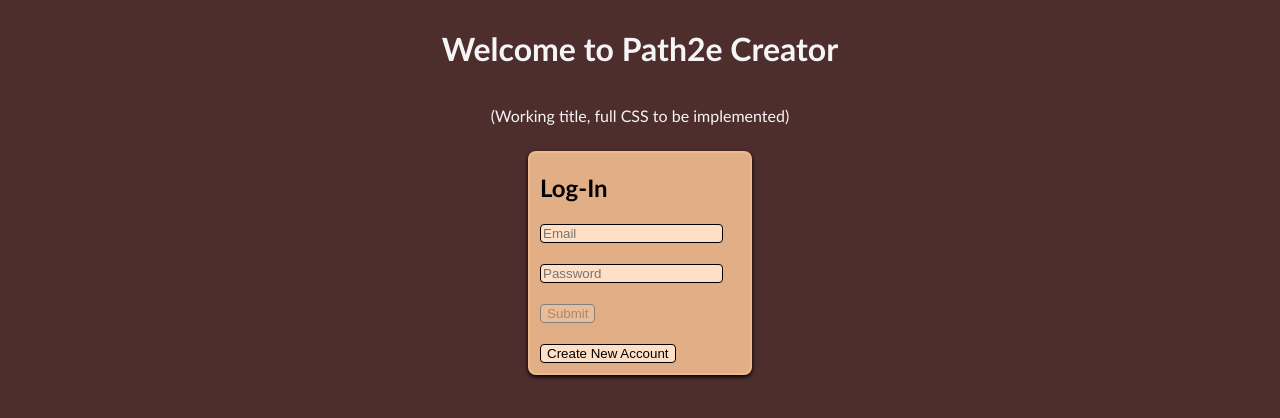
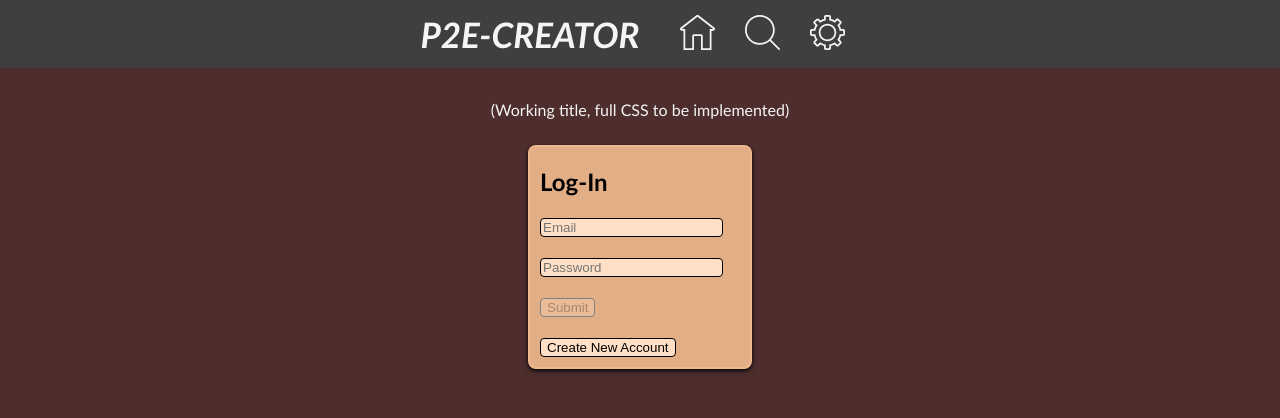
Before and after one commit to MatthewHarrisCS/Path2e-Creator, an Angular app in the folder Path2e-Frontend/: page / in a window 1280 px wide. Shown: the top 418 px of the page. Built offline with nearby package versions, Linux system fonts and the light colour scheme; no server answers.

Commit message:
Top navigation bar

```diff
--- a/Path2e-Frontend/src/app/app.component.html
+++ b/Path2e-Frontend/src/app/app.component.html
@@ -1,9 +1,10 @@
+<app-top-nav></app-top-nav>
+
 <div class [hidden]="l.authenticated">
 
     <div class="container">
         <div class="center">
-            <h1 align="center">Welcome to Path2e Creator</h1>
-            <p align="center">(Working title, full CSS to be implemented)</p>
+            <p>(Working title, full CSS to be implemented)</p>
             <login #l />
         </div>
     </div>
@@ -11,7 +12,6 @@
 <div *ngIf="l.authenticated">
     <div class="container">
         <div class="center">
-            <h1 align="center">Path 2e Creator</h1>
             <p>(Working title, full CSS to be implemented)</p>
             <button (click)="l.logout()">Log out</button>
         </div>
--- a/Path2e-Frontend/src/app/app.module.ts
+++ b/Path2e-Frontend/src/app/app.module.ts
@@ -8,13 +8,15 @@
 import { UserProfileComponent } from './user-profile/user-profile.component';
 import { LoginComponent } from './login/login.component';
 import { AuthService } from './services/auth/auth.service';
+import { TopNavComponent } from './top-nav/top-nav.component';
 
 @NgModule({
   declarations: [
     AppComponent,
     StatFormComponent,
     UserProfileComponent,
-    LoginComponent
+    LoginComponent,
+    TopNavComponent
   ],
   imports: [
     BrowserModule,
--- a/Path2e-Frontend/src/app/stat-form/stat-form.component.html
+++ b/Path2e-Frontend/src/app/stat-form/stat-form.component.html
@@ -167,7 +167,7 @@
     <div class="calculate container">
         <div>
             <button name="Calculate" (click)="calculate()" [disabled]="calcDisable()">Calculate</button>
-            <button name="Save" (click)="saveCharacter()" [disabled]="calcDisable()">Save to Database</button>
+            <button name="Save"  (click)="saveCharacter()" [disabled]="calcDisable()">Save to Database</button>
         </div>
     </div>
 </div>
--- /dev/null
+++ b/Path2e-Frontend/src/app/top-nav/top-nav.component.css
@@ -0,0 +1,50 @@
+.menu {
+    background: #403e3f;
+    text-align: center;
+    position: fixed;
+    top: 8px;
+    z-index: 1;
+}
+
+.buffer {
+    padding-bottom: 8px;
+}
+
+.logo {
+    fill: whitesmoke;
+    height: 50px;
+    width: 50px;
+    margin-bottom: 7px;
+    margin-right: 5px;
+    overflow: visible;
+}
+
+.logo-text {
+    color: whitesmoke;
+    vertical-align: middle;
+    position: relative;
+    bottom: 27px;
+    font-style: italic;
+    font-weight: bold;
+    margin-right: 25px;
+    user-select: none;
+    line-height: 10px;
+    font-size: 35px;
+    -ms-user-select: none;
+    -moz-user-select: none;
+    -webkit-user-select: none;
+}
+
+.button {
+    fill: whitesmoke;
+    height: 35px;
+    width: 35px;
+    margin: 15px;
+    overflow: visible;
+}
+
+.button:hover {
+    cursor: pointer;
+    stroke: whitesmoke;
+    stroke-width: 5%;
+}
--- /dev/null
+++ b/Path2e-Frontend/src/app/top-nav/top-nav.component.html
@@ -0,0 +1,69 @@
+<div class = "toEdge menu">
+
+	<span class="logo-text">P2E-CREATOR</span>
+
+    <svg version="1.1" routerLink="/" routerLinkActive="active" class="button" id="Layer_1" xmlns="http://www.w3.org/2000/svg" xmlns:xlink="http://www.w3.org/1999/xlink" x="0px" y="0px"
+    viewBox="0 0 512.005 512.005" style="enable-background:new 0 0 512.005 512.005;" xml:space="preserve">
+        <g>
+            <path d="M502.124,184.596l-230.4-179.2c-4.625-3.593-10.172-5.393-15.718-5.393c-5.547,0-11.093,1.801-15.718,5.393l-230.4,179.2
+                c-8.636,6.716-12.049,18.176-8.499,28.518c3.55,10.342,13.286,17.289,24.218,17.289h25.6v281.6h153.6v-204.8h102.4v204.8h153.6
+                v-281.6h25.6c10.94,0,20.668-6.946,24.218-17.289C514.164,202.763,510.751,191.312,502.124,184.596z M435.205,204.803v281.6
+                h-102.4v-179.2c0-14.14-11.46-25.6-25.6-25.6h-102.4c-14.14,0-25.6,11.46-25.6,25.6v179.2h-102.4v-281.6h-51.2l230.4-179.2
+                l230.4,179.2H435.205z"/>
+
+        </g>
+    </svg>
+
+    <svg version="1.1" routerLink="/search" routerLinkActive="active" class="button" id="Layer_1" xmlns="http://www.w3.org/2000/svg" xmlns:xlink="http://www.w3.org/1999/xlink" x="0px" y="0px"
+	     viewBox="0 0 512 512" style="enable-background:new 0 0 512 512;" xml:space="preserve">
+	    <g>
+	    	<path d="M508.255,490.146l-128-128c-0.06-0.06-0.137-0.077-0.196-0.128c34.193-38.434,55.142-88.917,55.142-144.418
+	    		c0-120.175-97.425-217.6-217.6-217.6S0.001,97.425,0.001,217.6s97.425,217.6,217.6,217.6c55.501,0,105.975-20.949,144.418-55.151
+		    	c0.06,0.06,0.077,0.137,0.128,0.196l128,128c2.5,2.509,5.777,3.755,9.054,3.755s6.554-1.246,9.054-3.746
+		    	C513.247,503.253,513.247,495.147,508.255,490.146z M217.601,409.6c-105.865,0-192-86.135-192-192s86.135-192,192-192
+			    s192,86.135,192,192S323.466,409.6,217.601,409.6z"/>
+	    </g>
+    </svg>
+
+    <svg version="1.1" routerLink="/options" routerLinkActive="active" class = "button" id="Layer_1" xmlns="http://www.w3.org/2000/svg" xmlns:xlink="http://www.w3.org/1999/xlink" x="0px" y="0px"
+	    viewBox="0 0 512 512" style="enable-background:new 0 0 512 512;" xml:space="preserve">
+        <g>
+	        <g>
+		        <path d="M486.4,204.8h-32.299c-4.779-18.466-12.134-36.233-21.82-52.676l22.835-22.844c10.001-10.001,10.001-26.206,0-36.207
+			        L418.91,56.866c-4.804-4.804-11.315-7.501-18.099-7.501c-6.793,0-13.303,2.697-18.099,7.501L359.868,79.71
+			        c-16.435-9.677-34.202-17.033-52.668-21.811V25.6c0-14.14-11.46-25.6-25.6-25.6h-51.2c-14.14,0-25.6,11.46-25.6,25.6v32.299
+			        c-18.466,4.779-36.233,12.134-52.676,21.82l-22.835-22.844c-4.804-4.804-11.315-7.501-18.099-7.501S97.886,52.07,93.09,56.875
+			        L56.883,93.082c-10.001,10.001-10.001,26.206,0,36.207l22.844,22.844c-9.694,16.435-17.05,34.202-21.828,52.668H25.6
+			        C11.46,204.8,0,216.26,0,230.4v51.2c0,14.14,11.46,25.6,25.6,25.6h32.299c4.779,18.466,12.134,36.233,21.82,52.676L56.875,382.72
+			        c-10.001,10.001-10.001,26.206,0,36.207l36.207,36.207c5.001,5.001,11.554,7.501,18.099,7.501c6.545,0,13.107-2.5,18.099-7.501
+			        l22.844-22.844c16.444,9.685,34.21,17.05,52.676,21.82v32.29c0,14.14,11.46,25.6,25.6,25.6h51.2c14.14,0,25.6-11.46,25.6-25.6
+			        v-32.299c18.466-4.779,36.233-12.134,52.676-21.82l22.844,22.844c5,5,11.554,7.501,18.099,7.501s13.107-2.5,18.099-7.501
+			        l36.198-36.207c10.001-10.001,10.001-26.206,0-36.207l-22.835-22.844c9.685-16.444,17.041-34.21,21.82-52.676H486.4
+			        c14.14,0,25.6-11.46,25.6-25.6v-51.2C512,216.26,500.54,204.8,486.4,204.8z M486.4,281.6h-53.239
+			        c-4.352,30.327-16.239,58.138-33.792,81.57l37.641,37.641l-36.207,36.207l-37.641-37.641
+			        c-23.432,17.545-51.243,29.44-81.57,33.792V486.4h-51.2v-53.239c-30.327-4.352-58.138-16.239-81.57-33.792l-37.641,37.641
+			        l-36.207-36.207l37.641-37.641c-17.544-23.432-29.44-51.243-33.792-81.57H25.6v-51.2h53.24
+			        c4.352-30.327,16.239-58.138,33.792-81.57l-37.641-37.641l36.207-36.207l37.641,37.641c23.433-17.544,51.243-29.44,81.57-33.783
+			        V25.6h51.2v53.24c30.328,4.352,58.138,16.239,81.57,33.783l37.641-37.641l36.207,36.207l-37.641,37.641
+			        c17.544,23.432,29.44,51.243,33.792,81.57H486.4V281.6z"/>
+	        </g>
+	        <g>
+		        <path d="M256,128c-70.69,0-128,57.31-128,128s57.31,128,128,128s128-57.31,128-128S326.69,128,256,128z M256,358.4
+			        c-56.465,0-102.4-45.935-102.4-102.4S199.535,153.6,256,153.6S358.4,199.535,358.4,256S312.465,358.4,256,358.4z"/>
+	        </g>
+        </g>
+    </svg>
+</div>
+<div class = "toEdge buffer">
+	<svg version="1.1" class="button" id="Layer_1" xmlns="http://www.w3.org/2000/svg" xmlns:xlink="http://www.w3.org/1999/xlink" x="0px" y="0px"
+    viewBox="0 0 512.005 512.005" style="enable-background:new 0 0 512.005 512.005;" xml:space="preserve">
+        <g>
+            <path d="M502.124,184.596l-230.4-179.2c-4.625-3.593-10.172-5.393-15.718-5.393c-5.547,0-11.093,1.801-15.718,5.393l-230.4,179.2
+                c-8.636,6.716-12.049,18.176-8.499,28.518c3.55,10.342,13.286,17.289,24.218,17.289h25.6v281.6h153.6v-204.8h102.4v204.8h153.6
+                v-281.6h25.6c10.94,0,20.668-6.946,24.218-17.289C514.164,202.763,510.751,191.312,502.124,184.596z M435.205,204.803v281.6
+                h-102.4v-179.2c0-14.14-11.46-25.6-25.6-25.6h-102.4c-14.14,0-25.6,11.46-25.6,25.6v179.2h-102.4v-281.6h-51.2l230.4-179.2
+                l230.4,179.2H435.205z"/>
+
+        </g>
+    </svg>
+</div>
--- /dev/null
+++ b/Path2e-Frontend/src/app/top-nav/top-nav.component.ts
@@ -0,0 +1,15 @@
+import { Component, OnInit } from '@angular/core';
+
+@Component({
+  selector: 'app-top-nav',
+  templateUrl: './top-nav.component.html',
+  styleUrls: ['./top-nav.component.css']
+})
+export class TopNavComponent implements OnInit {
+
+  constructor() { }
+
+  ngOnInit(): void {
+  }
+
+}
--- a/Path2e-Frontend/src/styles.css
+++ b/Path2e-Frontend/src/styles.css
@@ -114,3 +114,9 @@
     flex-direction: column;
     justify-content: center;
 }
+
+.toEdge {
+    width: 100%;
+    margin: -8px 0 8px -8px;
+    padding: 0 16px 0 0;
+}
```
Also changed, not shown: 1 other file (tests, documents, lock files or other folders).
